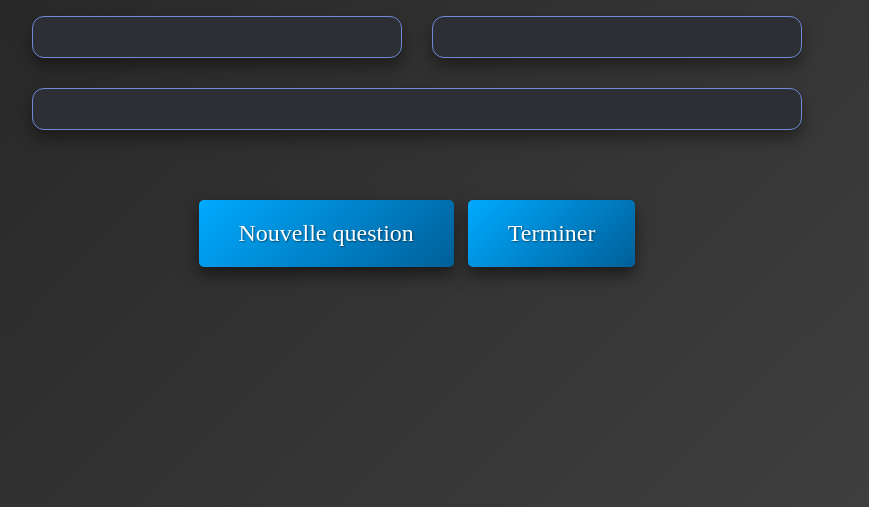
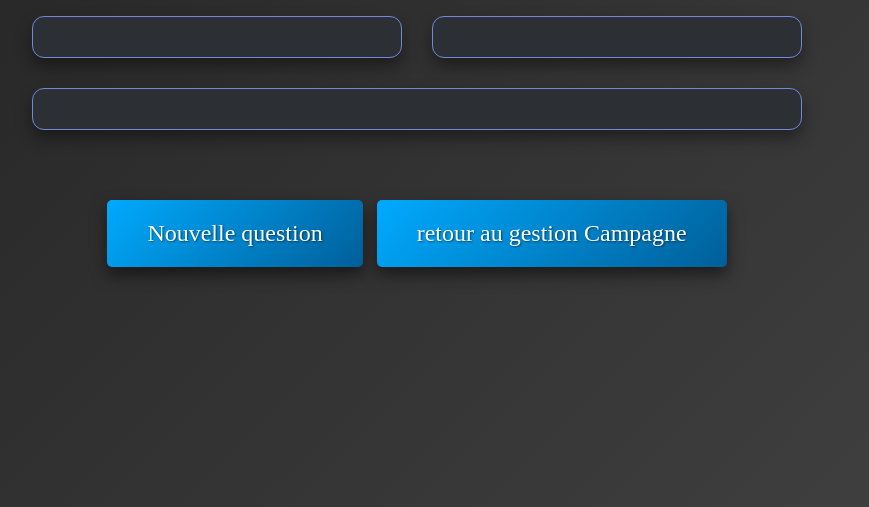
Before and after one commit to striquer85/CenterCall, a CodeIgniter 4 app: the page made by app/Views/Question/gestion.php in a window 1280 px wide. Shown: the part 168-675 px from the top of the page, without its empty margins (223-1092 px from the left). Run offline with PHP 8.4 and a stand-in for CodeIgniter, Linux system fonts and the light colour scheme; the template is opened without the code that fills it, so the values that code supplies are empty; some libraries are stand-ins or nearby versions.

Commit message:
modif message

```diff
--- a/app/Views/Campagne/gestion.php
+++ b/app/Views/Campagne/gestion.php
@@ -7,7 +7,7 @@
         Campagne</a>
     <?php
     if ($admin)
-        echo '<a class="button button-ajout" href="' . url_to('gestion_admin') . '">Terminer</a>';
+        echo '<a class="button button-ajout" href="' . url_to('gestion_admin') . '"> retoure au gestion admin</a>';
     ?>
 </div>
 
--- a/app/Views/Question/gestion.php
+++ b/app/Views/Question/gestion.php
@@ -10,7 +10,7 @@
 <div class="button-container">
     <a class="button button-ajout" href="<?= url_to('creation_question_get', $campagne['ID_CAMPAGNE']) ?>">Nouvelle
         question</a>
-    <a class="button button-ajout" href="<?= url_to('gestion_campagnes', $campagne['ID_CLIENT']) ?>">Terminer</a>
+    <a class="button button-ajout" href="<?= url_to('gestion_campagnes', $campagne['ID_CLIENT']) ?>">retour au gestion Campagne</a>
 </div>
 
 
```
